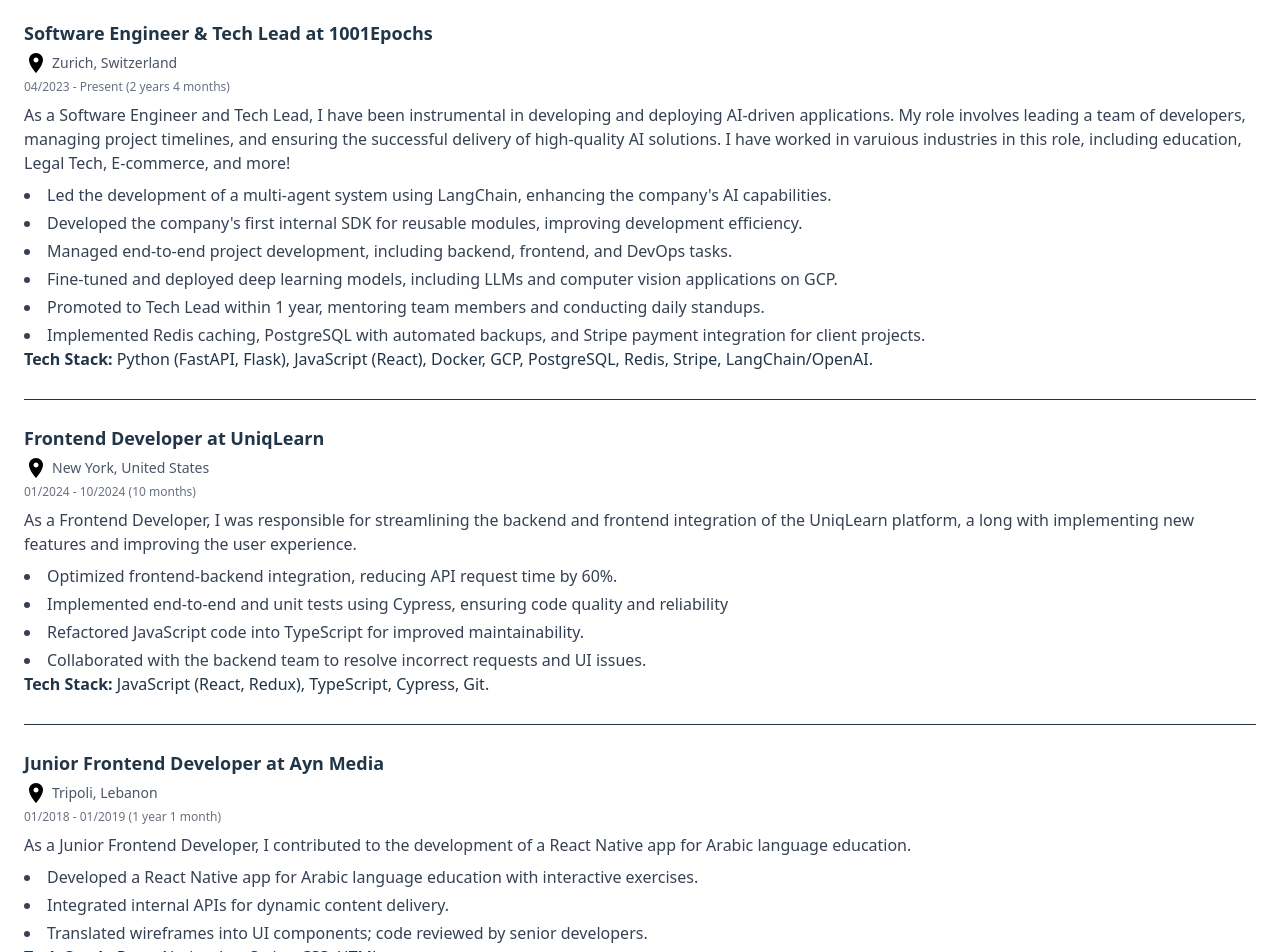
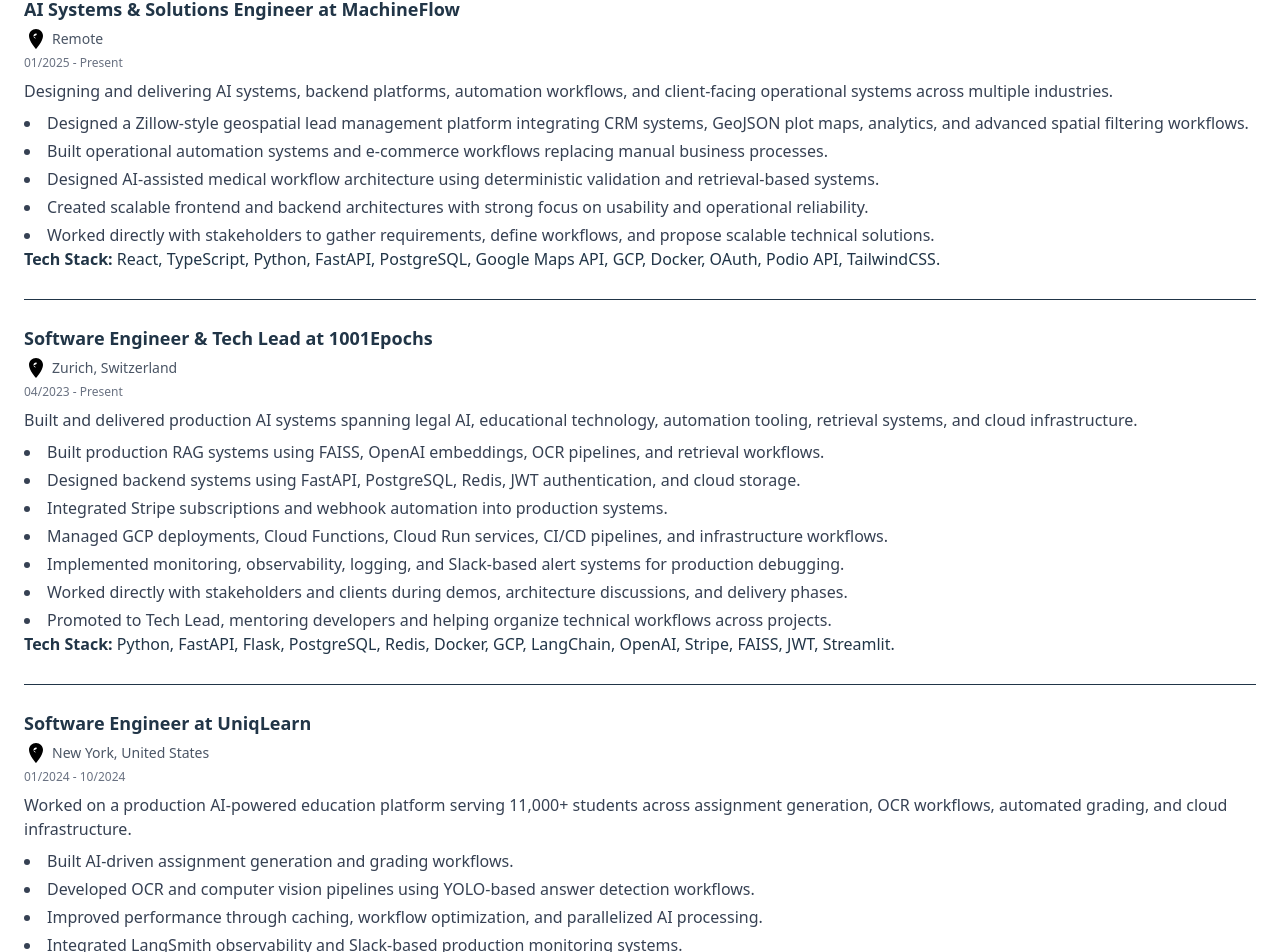
Before and after one commit to ibrahimwalle/Personal-Portfolio, a React (Vite) app: page / in a window 1280 px wide. Shown: the part 894-1846 px from the top of the page. Built offline with nearby package versions, Linux system fonts and the light colour scheme.

Commit message:
updated experience

```diff
--- a/src/components/work.jsx
+++ b/src/components/work.jsx
@@ -1,5 +1,3 @@
-
-
 const Work = () => {
 
     return (
@@ -10,61 +8,112 @@
                 <div className="mb-6 border-b pb-7">
                     <div className="font-semibold text-lg">Overview</div>
                     <p className="text-gray-700">
-                        I am a software engineer with over 3 years of experience in full-stack development, specializing in AI and machine learning applications. My expertise includes backend development with FastAPI and Flask, frontend development with React, and cloud infrastructure management on GCP. I have a strong background in building scalable applications, leading teams, and integrating AI/ML solutions.
+                        I am an AI Systems Engineer and Software Engineer focused on building production-ready backend systems, AI workflows, integrations, and cloud infrastructure.
+                        My work spans AI education platforms, legal AI systems, geospatial real estate platforms, operational automation, and client-facing systems.
                     </p>
                     <p className="text-gray-700 mt-2">
-                        I have successfully led projects from inception to deployment, ensuring high performance and reliability. My experience includes building multi-agent systems, developing SDKs, and optimizing frontend-backend integration. I am passionate about leveraging AI technologies to create innovative solutions and improve user experiences.
+                        I specialize in translating business requirements into scalable technical systems involving APIs, retrieval systems (RAG), cloud deployments, workflow automation,
+                        and frontend-backend integrations. I enjoy shipping products, solving production issues, and designing systems that balance reliability, scalability, and practical business needs.
                     </p>
                 </div>
 
-                {/* 1001Epochs Software Engineer & Tech Lead */}
+                {/* MachineFlow */}
+                <div className="border-b pb-7">
+                    <div className="font-semibold text-lg">AI Systems & Solutions Engineer at MachineFlow</div>
+
+                    <div className="flex flex-wrap gap-4 text-sm text-gray-600 mt-1">
+                        <span className="flex items-center gap-1">
+                            <svg width="24" height="24" viewBox="0 0 24 24" fill="none" xmlns="http://www.w3.org/2000/svg">
+                                <path d="M12 2C8.13 2 5 5.13 5 9c0 5.25 7 13 7 13s7-7.75 7-13c0-3.87-3.13-7-7-7zm0 9.5c-1.38 0-2.5-1.12-2.5-2.5s1.12-2.5 2.5-2.5 1.12 2.5-2.5 2.5z" fill="#000"/>
+                            </svg>
+                            Remote
+                        </span>
+                    </div>
+
+                    <div className="text-xs text-gray-500 mt-1">
+                        01/2025 - Present
+                    </div>
+
+                    <p className="mt-2 text-gray-700">
+                        Designing and delivering AI systems, backend platforms, automation workflows, and client-facing operational systems across multiple industries.
+                    </p>
+
+                    <ul className="list-disc list-inside mt-2 text-gray-700 space-y-1">
+                        <li>Designed a Zillow-style geospatial lead management platform integrating CRM systems, GeoJSON plot maps, analytics, and advanced spatial filtering workflows.</li>
+                        <li>Built operational automation systems and e-commerce workflows replacing manual business processes.</li>
+                        <li>Designed AI-assisted medical workflow architecture using deterministic validation and retrieval-based systems.</li>
+                        <li>Created scalable frontend and backend architectures with strong focus on usability and operational reliability.</li>
+                        <li>Worked directly with stakeholders to gather requirements, define workflows, and propose scalable technical solutions.</li>
+                    </ul>
+
+                    <span className="font-semibold">Tech Stack:</span> React, TypeScript, Python, FastAPI, PostgreSQL, Google Maps API, GCP, Docker, OAuth, Podio API, TailwindCSS.
+                </div>
+
+                {/* 1001Epochs */}
                 <div className="border-b pb-7">
                     <div className="font-semibold text-lg">Software Engineer & Tech Lead at 1001Epochs</div>
                     <div className="flex flex-wrap gap-4 text-sm text-gray-600 mt-1">
                         <span className="flex items-center gap-1">
                             <svg width="24" height="24" viewBox="0 0 24 24" fill="none" xmlns="http://www.w3.org/2000/svg">
-                                <path d="M12 2C8.13 2 5 5.13 5 9c0 5.25 7 13 7 13s7-7.75 7-13c0-3.87-3.13-7-7-7zm0 9.5c-1.38 0-2.5-1.12-2.5-2.5s1.12-2.5 2.5-2.5 2.5 1.12 2.5 2.5-1.12 2.5-2.5 2.5z" fill="#000"/>
+                                <path d="M12 2C8.13 2 5 5.13 5 9c0 5.25 7 13 7 13s7-7.75 7-13c0-3.87-3.13-7-7-7zm0 9.5c-1.38 0-2.5-1.12-2.5-2.5s1.12-2.5 2.5-2.5 1.12 2.5-2.5 2.5z" fill="#000"/>
                             </svg>
                             Zurich, Switzerland
                         </span>
                     </div>
-                    <div className="text-xs text-gray-500 mt-1">04/2023 - Present <span>(2 years 4 months)</span></div>
+
+                    <div className="text-xs text-gray-500 mt-1">
+                        04/2023 - Present
+                    </div>
+
                     <p className="mt-2 text-gray-700">
-                        As a Software Engineer and Tech Lead, I have been instrumental in developing and deploying AI-driven applications. My role involves leading a team of developers, managing project timelines, and ensuring the successful delivery of high-quality AI solutions.
-                        I have worked in varuious industries in this role, including education, Legal Tech, E-commerce, and more!
+                        Built and delivered production AI systems spanning legal AI, educational technology, automation tooling, retrieval systems, and cloud infrastructure.
                     </p>
+
                     <ul className="list-disc list-inside mt-2 text-gray-700 space-y-1">
-                        <li>Led the development of a multi-agent system using LangChain, enhancing the company's AI capabilities.</li>
-                        <li>Developed the company's first internal SDK for reusable modules, improving development efficiency.</li>
-                        <li>Managed end-to-end project development, including backend, frontend, and DevOps tasks.</li>
-                        <li>Fine-tuned and deployed deep learning models, including LLMs and computer vision applications on GCP.</li>
-                        <li>Promoted to Tech Lead within 1 year, mentoring team members and conducting daily standups.</li>
-                        <li>Implemented Redis caching, PostgreSQL with automated backups, and Stripe payment integration for client projects.</li>
+                        <li>Built production RAG systems using FAISS, OpenAI embeddings, OCR pipelines, and retrieval workflows.</li>
+                        <li>Designed backend systems using FastAPI, PostgreSQL, Redis, JWT authentication, and cloud storage.</li>
+                        <li>Integrated Stripe subscriptions and webhook automation into production systems.</li>
+                        <li>Managed GCP deployments, Cloud Functions, Cloud Run services, CI/CD pipelines, and infrastructure workflows.</li>
+                        <li>Implemented monitoring, observability, logging, and Slack-based alert systems for production debugging.</li>
+                        <li>Worked directly with stakeholders and clients during demos, architecture discussions, and delivery phases.</li>
+                        <li>Promoted to Tech Lead, mentoring developers and helping organize technical workflows across projects.</li>
                     </ul>
-                    <span className="font-semibold">Tech Stack:</span> Python (FastAPI, Flask), JavaScript (React), Docker, GCP, PostgreSQL, Redis, Stripe, LangChain/OpenAI.
+
+                    <span className="font-semibold">Tech Stack:</span> Python, FastAPI, Flask, PostgreSQL, Redis, Docker, GCP, LangChain, OpenAI, Stripe, FAISS, JWT, Streamlit.
                 </div>
+
                 {/* UniqLearn */}
                 <div className="border-b pb-7">
-                    <div className="font-semibold text-lg">Frontend Developer at UniqLearn</div>
+                    <div className="font-semibold text-lg">Software Engineer at UniqLearn</div>
+
                     <div className="flex flex-wrap gap-4 text-sm text-gray-600 mt-1">
                         <span className="flex items-center gap-1">
                             <svg width="24" height="24" viewBox="0 0 24 24" fill="none" xmlns="http://www.w3.org/2000/svg">
-                                <path d="M12 2C8.13 2 5 5.13 5 9c0 5.25 7 13 7 13s7-7.75 7-13c0-3.87-3.13-7-7-7zm0 9.5c-1.38 0-2.5-1.12-2.5-2.5s1.12-2.5 2.5-2.5 2.5 1.12 2.5 2.5-1.12 2.5-2.5 2.5z" fill="#000"/>
+                                <path d="M12 2C8.13 2 5 5.13 5 9c0 5.25 7 13 7 13s7-7.75 7-13c0-3.87-3.13-7-7-7zm0 9.5c-1.38 0-2.5-1.12-2.5-2.5s1.12-2.5 2.5-2.5 1.12 2.5-2.5 2.5z" fill="#000"/>
                             </svg>
                             New York, United States
                         </span>
                     </div>
-                    <div className="text-xs text-gray-500 mt-1">01/2024 - 10/2024 <span>(10 months)</span></div>
+
+                    <div className="text-xs text-gray-500 mt-1">
+                        01/2024 - 10/2024
+                    </div>
+
                     <p className="mt-2 text-gray-700">
-                        As a Frontend Developer, I was responsible for streamlining the backend and frontend integration of the UniqLearn platform, a long with implementing new features and improving the user experience.
+                        Worked on a production AI-powered education platform serving 11,000+ students across assignment generation, OCR workflows, automated grading, and cloud infrastructure.
                     </p>
+
                     <ul className="list-disc list-inside mt-2 text-gray-700 space-y-1">
-                        <li>Optimized frontend-backend integration, reducing API request time by 60%.</li>
-                        <li>Implemented end-to-end and unit tests using Cypress, ensuring code quality and reliability </li>
-                        <li>Refactored JavaScript code into TypeScript for improved maintainability.</li>
-                        <li>Collaborated with the backend team to resolve incorrect requests and UI issues.</li>
+                        <li>Built AI-driven assignment generation and grading workflows.</li>
+                        <li>Developed OCR and computer vision pipelines using YOLO-based answer detection workflows.</li>
+                        <li>Improved performance through caching, workflow optimization, and parallelized AI processing.</li>
+                        <li>Integrated LangSmith observability and Slack-based production monitoring systems.</li>
+                        <li>Refactored backend architecture from prototype workflows into modular cloud-based systems.</li>
+                        <li>Optimized frontend-backend integration, reducing API request latency by ~60%.</li>
+                        <li>Refactored frontend codebase from JavaScript to TypeScript and implemented Cypress testing workflows.</li>
                     </ul>
-                    <span className="font-semibold">Tech Stack:</span> JavaScript (React, Redux), TypeScript, Cypress, Git.
+
+                    <span className="font-semibold">Tech Stack:</span> Python, React, TypeScript, GCP, Cloud Functions, Cloud Run, LangSmith, OpenAI, YOLOv8, Cypress, Firebase.
                 </div>
                 {/* Ayn Media */}
                 <div className="pb-4">
@@ -72,21 +121,26 @@
                     <div className="flex flex-wrap gap-4 text-sm text-gray-600 mt-1">
                         <span className="flex items-center gap-1">
                             <svg width="24" height="24" viewBox="0 0 24 24" fill="none" xmlns="http://www.w3.org/2000/svg">
-                                <path d="M12 2C8.13 2 5 5.13 5 9c0 5.25 7 13 7 13s7-7.75 7-13c0-3.87-3.13-7-7-7zm0 9.5c-1.38 0-2.5-1.12-2.5-2.5s1.12-2.5 2.5-2.5 2.5 1.12 2.5 2.5-1.12 2.5-2.5 2.5z" fill="#000"/>
+                                <path d="M12 2C8.13 2 5 5.13 5 9c0 5.25 7 13 7 13s7-7.75 7-13c0-3.87-3.13-7-7-7zm0 9.5c-1.38 0-2.5-1.12-2.5-2.5s1.12-2.5 2.5-2.5 1.12 2.5-2.5 2.5z" fill="#000"/>
                             </svg>
                             Tripoli, Lebanon
                         </span>
                     </div>
-                    <div className="text-xs text-gray-500 mt-1">01/2018 - 01/2019 <span>(1 year 1 month)</span></div>
+
+                    <div className="text-xs text-gray-500 mt-1">
+                        01/2018 - 01/2019
+                    </div>
+
                     <p className="mt-2 text-gray-700">
-                        As a Junior Frontend Developer, I contributed to the development of a React Native app for Arabic language education.
+                        Early frontend engineering experience focused on responsive interfaces and React Native applications.
                     </p>
                     <ul className="list-disc list-inside mt-2 text-gray-700 space-y-1">
-                        <li>Developed a React Native app for Arabic language education with interactive exercises.</li>
-                        <li>Integrated internal APIs for dynamic content delivery.</li>
-                        <li>Translated wireframes into UI components; code reviewed by senior developers.</li>
+                        <li>Built React Native interfaces for educational applications.</li>
+                        <li>Integrated APIs for dynamic content delivery.</li>
+                        <li>Worked on responsive UI components and frontend workflows.</li>
                     </ul>
-                    <span className="font-semibold">Tech Stack:</span> React Native, JavaScript, CSS, HTML.
+
+                    <span className="font-semibold">Tech Stack:</span> React Native, JavaScript, HTML, CSS.
                 </div>
             </div>
         </section>
```
Also changed, not shown: 1 other file (tests, documents, lock files or other folders).
